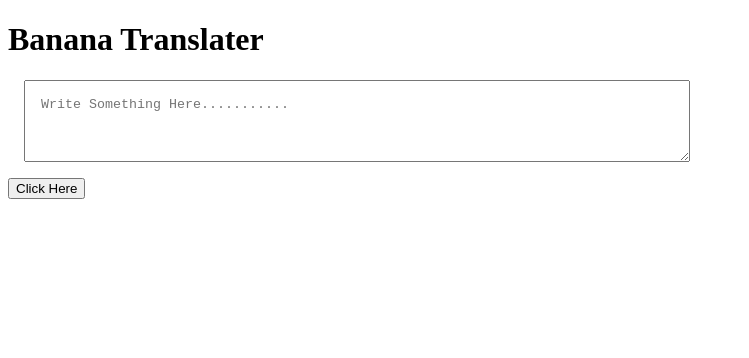
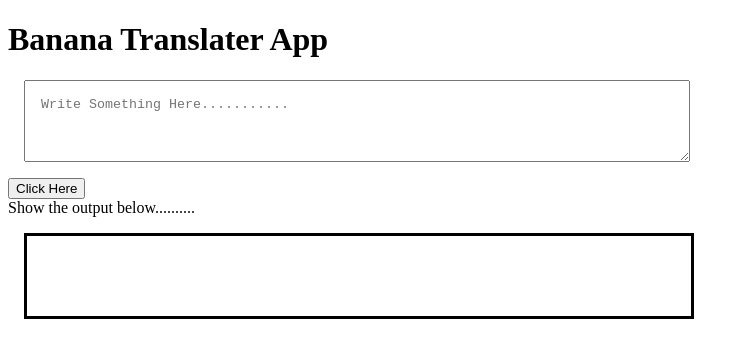
Before and after one commit to Juli-Kumari/TranslaterInBanana, a plain HTML site: page index.html in a window 1280 px wide. Shown: the whole page, without its empty margins (0-749 px from the left). Drawn offline with Linux system fonts and the light colour scheme.

Commit message:
input output

```diff
--- a/app.js
+++ b/app.js
@@ -9,9 +9,10 @@ var textArea = document.querySelector("#text-input");
 
 var button = document.querySelector("#btn");
 
+var output = document.querySelector("#output")
+
 function clickEvent(){
-    console.log("Clicked!");
-    console.log(textArea.value);
+   output.innerHTML = "shdjshfjshfise "+ textArea.value;
    }
 
  button.addEventListener("click", clickEvent); //  callback function
--- a/index.html
+++ b/index.html
@@ -9,12 +9,17 @@
 </head>
 <body>
 
-    <h1>Banana Translater</h1>
+    <h1>Banana Translater App</h1>
     <div>
     <textarea name="text" id="text-input" placeholder="Write Something Here..........."></textarea>
 </div>
     <button id="btn">Click Here</button>
 
+    <div>Show the output below..........</div>
+    <div id="output"></div>
+
+
+
     <script src="./app.js"></script>
 </body>
 </html>
--- a/style.css
+++ b/style.css
@@ -5,3 +5,11 @@
     height: 6vh ;
     display: block;
 }
+
+#output{
+    border: solid black;
+    padding: 1rem;
+    margin: 1rem;
+    width: 50% ;
+    height: 6vh ;
+}
```
